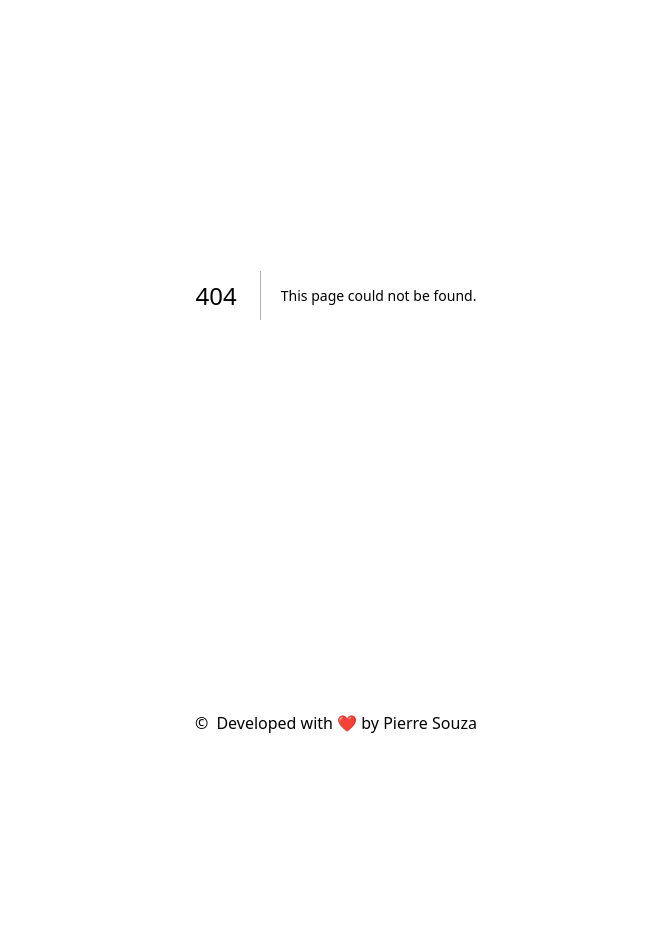
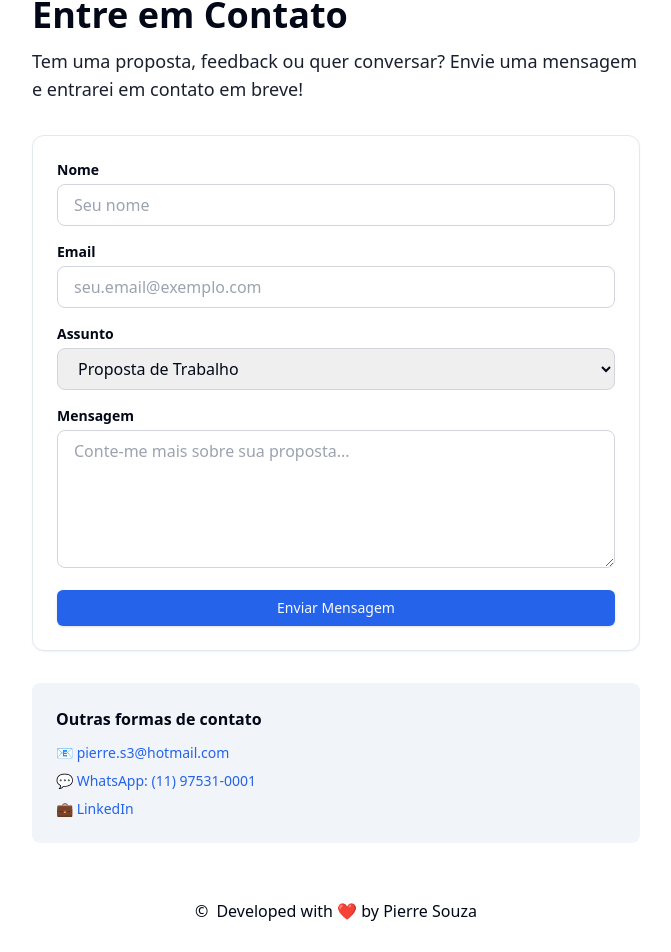
Before and after one commit to pierresouza/Portifolio, a Next.js app: page /contact in a window 1280 px wide. Before the commit this address had no page. Shown: the part 170-1122 px from the top of the page, without its empty margins (304-975 px from the left). Before the commit the page ends 945 px from the top, so only its background shows below. Built offline with nearby package versions, Linux system fonts and the light colour scheme.

Commit message:
feat: implement contact page with form and additional contact methods

```diff
--- /dev/null
+++ b/app/contact/page.tsx
@@ -0,0 +1,69 @@
+import ContactForm from "@/components/ContactForm";
+import FadeIn from "@/components/fade-in";
+import Link from "next/link";
+import { Button } from "@/components/ui/button";
+
+export default function ContactPage() {
+  return (
+    <main className="mx-auto w-full max-w-2xl px-4 py-10 sm:px-6 lg:px-8">
+      <FadeIn className="mb-8" direction="down">
+        <div className="mb-6 flex items-center gap-2">
+          <Button variant="ghost" asChild>
+            <Link href="/">← Voltar</Link>
+          </Button>
+        </div>
+
+        <h1 className="text-3xl font-bold md:text-4xl">Entre em Contato</h1>
+        <p className="mt-3 text-base text-foreground/90 md:text-lg">
+          Tem uma proposta, feedback ou quer conversar? Envie uma mensagem e
+          entrarei em contato em breve!
+        </p>
+      </FadeIn>
+
+      <div className="mt-8 rounded-xl border bg-card p-6 shadow-sm">
+        <FadeIn direction="up">
+          <ContactForm />
+        </FadeIn>
+      </div>
+
+      <FadeIn className="mt-8" direction="up">
+        <div className="rounded-lg bg-muted p-6">
+          <h2 className="font-semibold">Outras formas de contato</h2>
+          <ul className="mt-3 space-y-2 text-sm">
+            <li>
+              📧{" "}
+              <a
+                href="mailto:pierre.s3@hotmail.com"
+                className="text-blue-600 hover:underline dark:text-blue-400"
+              >
+                pierre.s3@hotmail.com
+              </a>
+            </li>
+            <li>
+              💬{" "}
+              <a
+                href="https://wa.me/5511975310001"
+                target="_blank"
+                rel="noreferrer"
+                className="text-blue-600 hover:underline dark:text-blue-400"
+              >
+                WhatsApp: (11) 97531-0001
+              </a>
+            </li>
+            <li>
+              💼{" "}
+              <a
+                href="https://www.linkedin.com/in/pierre-souza/"
+                target="_blank"
+                rel="noreferrer"
+                className="text-blue-600 hover:underline dark:text-blue-400"
+              >
+                LinkedIn
+              </a>
+            </li>
+          </ul>
+        </div>
+      </FadeIn>
+    </main>
+  );
+}
--- a/app/globals.css
+++ b/app/globals.css
@@ -1,6 +1,7 @@
-@tailwind base;
+@import "animate.css";
 @tailwind components;
 @tailwind utilities;
+@tailwind base;
 
 @layer base {
   :root {
--- a/app/page.tsx
+++ b/app/page.tsx
@@ -1,6 +1,11 @@
 "use client";
 import { TfiLocationPin } from "react-icons/tfi";
-import { FaGithub, FaGlobeEurope, FaLinkedin } from "react-icons/fa";
+import {
+  FaGithub,
+  FaGlobeEurope,
+  FaLinkedin,
+  FaWhatsapp,
+} from "react-icons/fa";
 import { FiGithub } from "react-icons/fi";
 import Image from "next/image";
 import Link from "next/link";
@@ -73,6 +78,14 @@ export default function Home() {
                 aria-label="Outlook Email"
               >
                 <SiMicrosoftoutlook size={20} />
+              </Link>
+              <Link
+                className="rounded-xl border border-gray-500 p-2 transition-all duration-300 ease-in-out hover:scale-110 dark:border-white"
+                target="_blank"
+                href="https://wa.me/5511975310001"
+                aria-label="WhatsApp"
+              >
+                <FaWhatsapp size={20} />
               </Link>
               <Link
                 className="rounded-xl border border-gray-500 p-2 transition-all duration-300 ease-in-out hover:scale-110 dark:border-white"
--- /dev/null
+++ b/components/ContactForm.tsx
@@ -0,0 +1,136 @@
+"use client";
+import { useState } from "react";
+import emailjs from "@emailjs/browser";
+import { Button } from "@/components/ui/button";
+
+export default function ContactForm() {
+  const [formData, setFormData] = useState({
+    name: "",
+    email: "",
+    subject: "Proposta de Trabalho",
+    message: "",
+  });
+  const [loading, setLoading] = useState(false);
+  const [status, setStatus] = useState<"idle" | "success" | "error">("idle");
+
+  const handleChange = (
+    e: React.ChangeEvent<
+      HTMLInputElement | HTMLTextAreaElement | HTMLSelectElement
+    >,
+  ) => {
+    const { name, value } = e.target;
+    setFormData((prev) => ({ ...prev, [name]: value }));
+  };
+
+  const handleSubmit = async (e: React.FormEvent) => {
+    e.preventDefault();
+    setLoading(true);
+    setStatus("idle");
+
+    try {
+      // Inicializar EmailJS com sua chave pública
+      emailjs.init(process.env.NEXT_PUBLIC_EMAILJS_PUBLIC_KEY || "");
+
+      // Enviar email
+      await emailjs.send(
+        process.env.NEXT_PUBLIC_EMAILJS_SERVICE_ID || "",
+        process.env.NEXT_PUBLIC_EMAILJS_TEMPLATE_ID || "",
+        {
+          to_email: "pierre.s3@hotmail.com",
+          from_name: formData.name,
+          from_email: formData.email,
+          subject: formData.subject,
+          message: formData.message,
+        },
+      );
+
+      setStatus("success");
+      setFormData({
+        name: "",
+        email: "",
+        subject: "Proposta de Trabalho",
+        message: "",
+      });
+      setTimeout(() => setStatus("idle"), 5000);
+    } catch (error) {
+      setStatus("error");
+      console.error("Erro ao enviar:", error);
+    } finally {
+      setLoading(false);
+    }
+  };
+
+  return (
+    <form onSubmit={handleSubmit} className="space-y-4">
+      <div>
+        <label className="block text-sm font-semibold">Nome</label>
+        <input
+          type="text"
+          name="name"
+          value={formData.name}
+          onChange={handleChange}
+          required
+          className="mt-1 w-full rounded-lg border border-gray-300 px-4 py-2 outline-none transition-all focus:ring-2 focus:ring-blue-500 dark:border-gray-600 dark:bg-gray-800"
+          placeholder="Seu nome"
+        />
+      </div>
+
+      <div>
+        <label className="block text-sm font-semibold">Email</label>
+        <input
+          type="email"
+          name="email"
+          value={formData.email}
+          onChange={handleChange}
+          required
+          className="mt-1 w-full rounded-lg border border-gray-300 px-4 py-2 outline-none transition-all focus:ring-2 focus:ring-blue-500 dark:border-gray-600 dark:bg-gray-800"
+          placeholder="seu.email@exemplo.com"
+        />
+      </div>
+
+      <div>
+        <label className="block text-sm font-semibold">Assunto</label>
+        <select
+          name="subject"
+          value={formData.subject}
+          onChange={handleChange}
+          className="mt-1 w-full rounded-lg border border-gray-300 px-4 py-2 outline-none transition-all focus:ring-2 focus:ring-blue-500 dark:border-gray-600 dark:bg-gray-800"
+        >
+          <option>Proposta de Trabalho</option>
+          <option>Feedback/Sugestões</option>
+          <option>Parceria</option>
+          <option>Outro</option>
+        </select>
+      </div>
+
+      <div>
+        <label className="block text-sm font-semibold">Mensagem</label>
+        <textarea
+          name="message"
+          value={formData.message}
+          onChange={handleChange}
+          required
+          rows={5}
+          className="mt-1 w-full rounded-lg border border-gray-300 px-4 py-2 outline-none transition-all focus:ring-2 focus:ring-blue-500 dark:border-gray-600 dark:bg-gray-800"
+          placeholder="Conte-me mais sobre sua proposta..."
+        />
+      </div>
+
+      {status === "success" && (
+        <div className="rounded-lg bg-green-100 p-4 text-sm text-green-800 dark:bg-green-900 dark:text-green-200">
+          ✓ Mensagem enviada com sucesso! Você receberá uma resposta em breve.
+        </div>
+      )}
+
+      {status === "error" && (
+        <div className="rounded-lg bg-red-100 p-4 text-sm text-red-800 dark:bg-red-900 dark:text-red-200">
+          ✗ Erro ao enviar. Tente novamente ou entre em contato via WhatsApp.
+        </div>
+      )}
+
+      <Button type="submit" disabled={loading} className="w-full">
+        {loading ? "Enviando..." : "Enviar Mensagem"}
+      </Button>
+    </form>
+  );
+}
--- a/components/header.tsx
+++ b/components/header.tsx
@@ -7,7 +7,6 @@ import { FaList } from "react-icons/fa6";
 import Link from "next/link";
 import Swal from "sweetalert2";
 import { MdFileDownload } from "react-icons/md";
-import "animate.css";
 import { usePathname } from "next/navigation";
 import { useTranslations } from "@/lib/i18n";
 import { LanguageSwitcher } from "./LanguageSwitcher";
@@ -29,6 +28,7 @@ const Header = () => {
     { href: "/projects", label: t("projects") },
     { href: "/about", label: t("about") },
     { href: "/experience", label: t("experience") },
+    { href: "/contact", label: t("contact") },
   ];
 
   const handleDownloadCV = () => {
--- a/messages/en.json
+++ b/messages/en.json
@@ -25,7 +25,8 @@
     "downloadCV": "CV",
     "downloadTitle": "Download my resume",
     "cvPortuguese": "CV Portuguese",
-    "cvEnglish": "CV English"
+    "cvEnglish": "CV English",
+    "contact": "Contact"
   },
   "footer": {
     "developedBy": "Developed with ❤️ by Pierre Souza"
--- a/messages/es.json
+++ b/messages/es.json
@@ -25,7 +25,8 @@
     "downloadCV": "CV",
     "downloadTitle": "Descarga mi currículum",
     "cvPortuguese": "CV Portugués",
-    "cvEnglish": "CV English"
+    "cvEnglish": "CV English",
+    "contact": "Contacto"
   },
   "footer": {
     "developedBy": "Desarrollado con ❤️ por Pierre Souza"
--- a/messages/pt.json
+++ b/messages/pt.json
@@ -25,7 +25,8 @@
     "downloadCV": "CV",
     "downloadTitle": "Baixe meu currículo",
     "cvPortuguese": "CV Português",
-    "cvEnglish": "CV English"
+    "cvEnglish": "CV English",
+    "contact": "Contato"
   },
   "footer": {
     "developedBy": "Desenvolvido com ❤️ por Pierre Souza"
--- a/package.json
+++ b/package.json
@@ -14,6 +14,7 @@
     "lint": "next lint"
   },
   "dependencies": {
+    "@emailjs/browser": "^4.4.1",
     "@nextui-org/react": "^2.4.8",
     "@radix-ui/react-dropdown-menu": "^2.1.1",
     "@radix-ui/react-icons": "^1.3.0",
```
Also changed, not shown: 1 other file (tests, documents, lock files or other folders).
